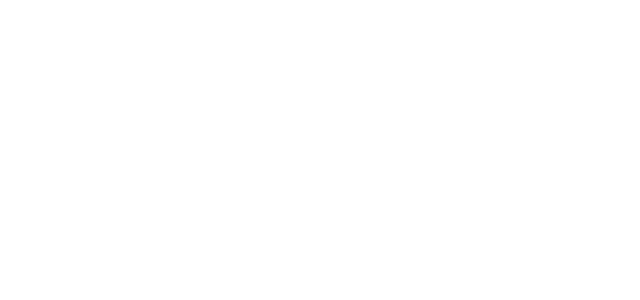
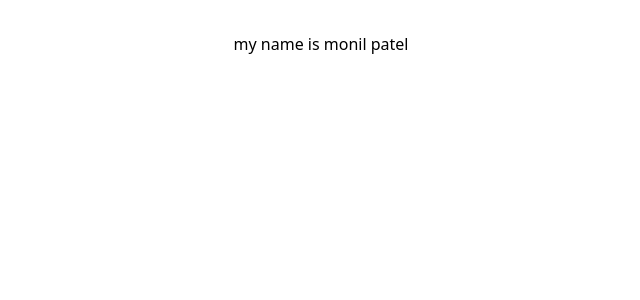
Before and after one commit to lavishawasthi/hack-on-hills-project, a React (Vite) app in the folder hack_on_hills/: page / in a window 1280 px wide. Shown: the top 300 px of the page, without its empty margins (319-959 px from the left). Built offline with nearby package versions, Linux system fonts and the light colour scheme.

Commit message:
Updated feature

```diff
--- a/hack_on_hills/src/App.jsx
+++ b/hack_on_hills/src/App.jsx
@@ -8,6 +8,7 @@
 
   return (
     <div>
+      my name is monil patel
 
     </div>
   )
```
